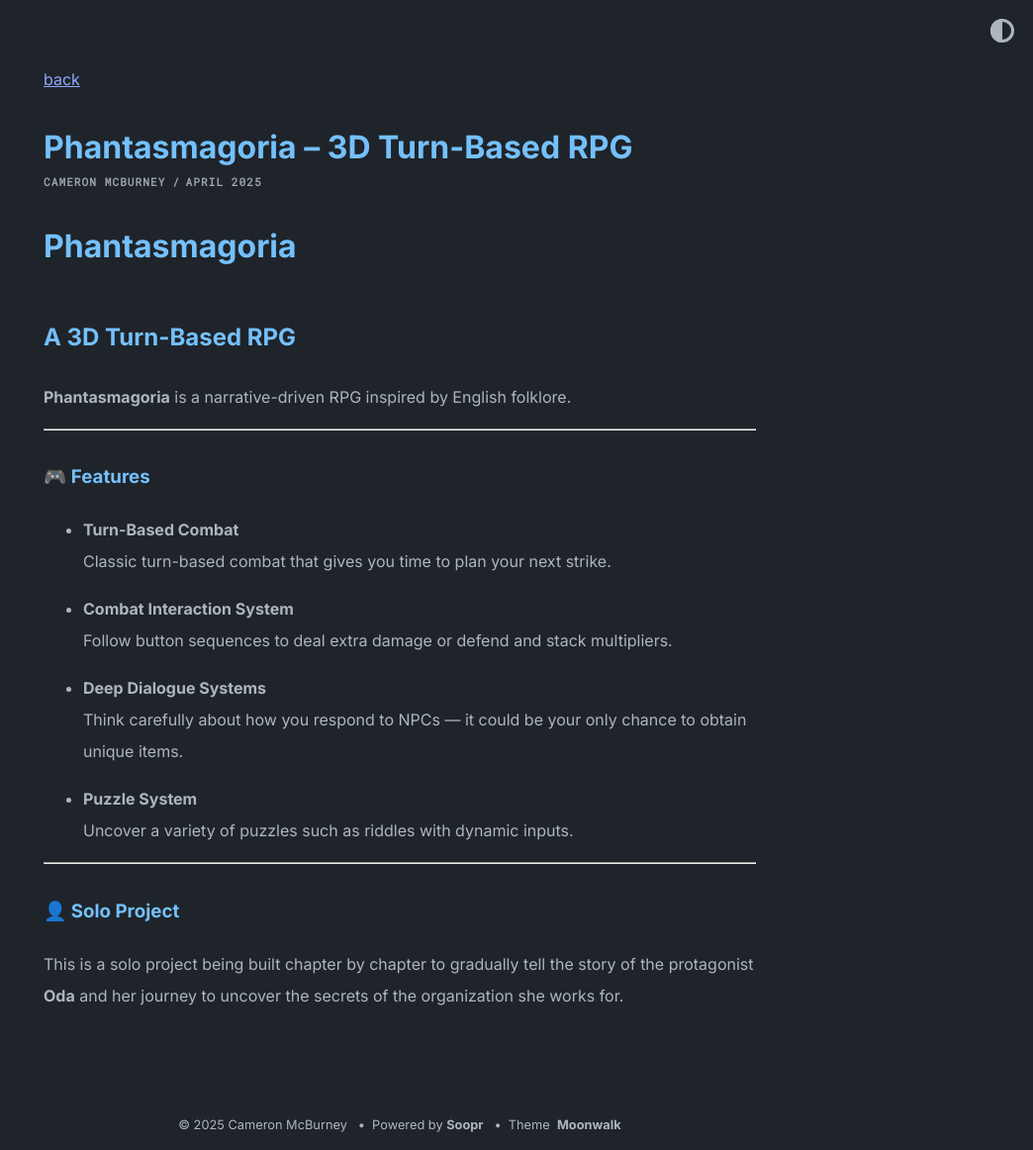
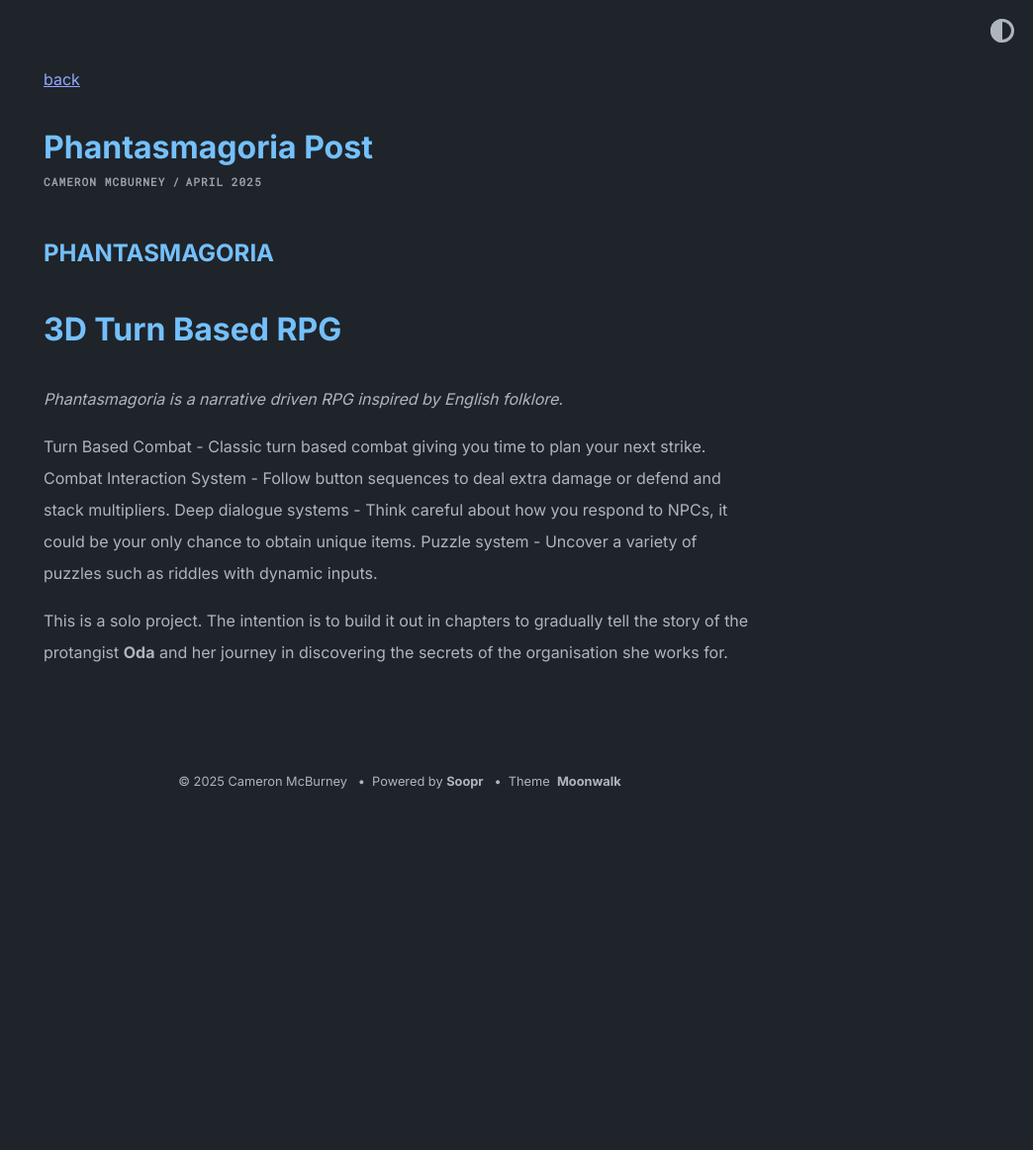
Before and after one commit to cammcburney/cammcburney.github.io, a Jekyll site: the page built from _posts/2025-04-16-phantasmagoria-post.md, in a window 1280 px wide. Shown: the whole page at 99% size, without its empty margins (236-1280 px from the left). Built offline with Jekyll 4.4.1, drawn with Linux system fonts in a browser that asks for light colours; after the commit the page ends 900 px from its top, so only the background shows below that.

```diff
--- a/_posts/2025-04-16-phantasmagoria-post.md
+++ b/_posts/2025-04-16-phantasmagoria-post.md
@@ -2,32 +2,16 @@
 layout: post
 author: Cameron McBurney
 tags: [phantasmagoria]
-title: Phantasmagoria – 3D Turn-Based RPG
 ---
 
-# Phantasmagoria
-## A 3D Turn-Based RPG
+## PHANTASMAGORIA
+# 3D Turn Based RPG
 
-**Phantasmagoria** is a narrative-driven RPG inspired by English folklore.
+*Phantasmagoria is a narrative driven RPG inspired by English folklore.*
 
----
+Turn Based Combat - Classic turn based combat giving you time to plan your next strike.
+Combat Interaction System - Follow button sequences to deal extra damage or defend and stack multipliers.
+Deep dialogue systems - Think careful about how you respond to NPCs, it could be your only chance to obtain unique items.
+Puzzle system - Uncover a variety of puzzles such as riddles with dynamic inputs.
 
-### 🎮 Features
-
-- **Turn-Based Combat**
-  Classic turn-based combat that gives you time to plan your next strike.
-
-- **Combat Interaction System**
-  Follow button sequences to deal extra damage or defend and stack multipliers.
-
-- **Deep Dialogue Systems**
-  Think carefully about how you respond to NPCs — it could be your only chance to obtain unique items.
-
-- **Puzzle System**
-  Uncover a variety of puzzles such as riddles with dynamic inputs.
-
----
-
-### 👤 Solo Project
-
-This is a solo project being built chapter by chapter to gradually tell the story of the protagonist **Oda** and her journey to uncover the secrets of the organization she works for.
+This is a solo project. The intention is to build it out in chapters to gradually tell the story of the protangist **Oda** and her journey in discovering the secrets of the organisation she works for.
```
